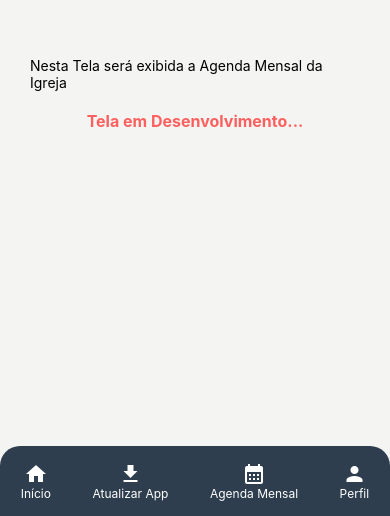
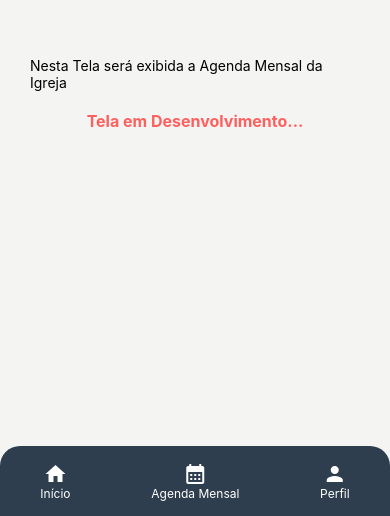
Before and after one commit to MateusJuan/EscalasIASD, a React Native app in the folder EscalasFrontEnd/: screen /AgendaMensalAdm in a window 390 px wide. Shown: the part 328-844 px from the top of the page. Built offline with nearby package versions, Linux system fonts and the light colour scheme.

Commit message:
aaaaaaaaaaaaaaaaaaaaaaaaaaaaaaaaaaaaaaaaaaaaaaaaaaaaaaa

```diff
--- a/EscalasFrontEnd/telas/barras/adminferior.jsx
+++ b/EscalasFrontEnd/telas/barras/adminferior.jsx
@@ -21,13 +21,13 @@ export default function AdmInferior({ navigation, route }) {
         <Text style={styles.footerText}>Início</Text>
       </TouchableOpacity>
 
-      <TouchableOpacity
+      {/*<TouchableOpacity
          style={styles.footerItem}
          onPress={baixarAPK}
        >
         <MaterialIcons name="download" size={24} color="#fff" />
         <Text style={styles.footerText}>Atualizar App</Text>
-      </TouchableOpacity>
+      </TouchableOpacity>*/}
 
       <TouchableOpacity
         style={styles.footerItem}
--- a/EscalasFrontEnd/telas/barras/usuarioinferior.jsx
+++ b/EscalasFrontEnd/telas/barras/usuarioinferior.jsx
@@ -18,13 +18,13 @@ export default function UsuarioInferior({ navigation }) {
         <Text style={styles.footerText}>Início</Text>
       </TouchableOpacity>
 
-      <TouchableOpacity
+      {/*<TouchableOpacity
         style={styles.footerItem}
         onPress={baixarAPK}
       >
         <MaterialIcons name="download" size={24} color="#fff" />
         <Text style={styles.footerText}>Atualizar App</Text>
-      </TouchableOpacity>
+      </TouchableOpacity>*/}
 
       <TouchableOpacity
         style={styles.footerItem}
```
